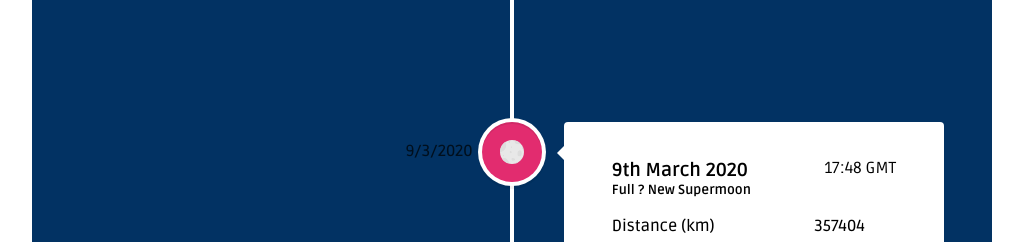
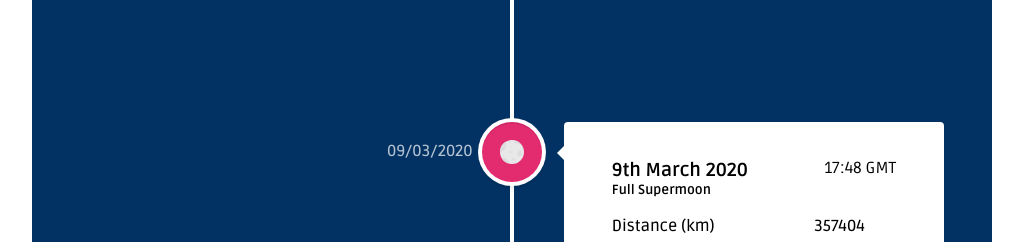
Before and after one commit to amandamcg1/apod, a React (Create React App) app: page /supermoon in a window 1280 px wide. Shown: the part 2860-3102 px from the top of the page, without its empty margins (128-1151 px from the left). Built offline with nearby package versions, Linux system fonts and the light colour scheme; the HTML template or start-up script is replaced by a standard one; a web font is replaced by a local one.

Commit message:
Timeline Full new fix

```diff
--- a/src/components/Supermoon.js
+++ b/src/components/Supermoon.js
@@ -23,6 +23,7 @@ const Supermoon = () => {
         relativeDistance: item.relativeDistance,
         relativeBrightness: item.relativeBrightness,
         eclipse: item.eclipse,
+        type: item.Supermoon,
       })
     })
 
@@ -31,9 +32,13 @@ const Supermoon = () => {
 
   const formatDate = (dateString) => {
     const dateParts = dateString.split('/');
-    const day = dateParts[0];
+    let day = dateParts[0];
     const month = dateParts[1];
     const year = dateParts[2];
+
+    if (day.startsWith('0')) {
+      day = day.substring(1);
+    }
 
     // Convert month from number to its name representation
     const monthNames = ['January', 'February', 'March', 'April', 'May', 'June', 'July', 'August', 'September', 'October', 'November', 'December'];
@@ -260,7 +265,9 @@ In contrast, a full supermoon coincides with the Moon's full phase, making it ap
                     <div>{element.time.split(':').slice(0, 2).join(':')} GMT</div>
                   </div>
 
-                  <h5 className='vertical-timeline-element-subtitle'>Full ? New Supermoon</h5>
+                  <h5 className='vertical-timeline-element-subtitle'>
+                    {element.type == 'Full' ? "Full" : "New"} Supermoon
+                  </h5>
                   <p id='description' style={{ display: 'flex', justifyContent: 'space-between'}}>
                     <div>
                       {element.eclipse ? eclipseType(element.eclipse) : null}
--- a/src/components/Supermoondata.json
+++ b/src/components/Supermoondata.json
@@ -1,150 +1,331 @@
 [
   {
-   "date": "9\/2\/2020",
-   "time": "07:33:00",
+    "date": "09\/02\/2020",
+    "time": "7:33:00",
     "distance": 362479,
     "diameter": 32.97,
     "relativeDistance": 0.955,
-   "relativeBrightness": "1.251\/1.125"
+    "relativeBrightness": "1.251\/1.125",
+    "Supermoon": "Full"
   },
   {
-   "date": "9\/3\/2020",
+    "date": "09\/03\/2020",
     "time": "17:48:00",
     "distance": 357404,
     "diameter": 33.43,
     "relativeDistance": 0.994,
-   "relativeBrightness": "1.292\/1.157 "
+    "relativeBrightness": "1.292\/1.157 ",
+    "Supermoon": "Full"
   },
   {
-   "date": "8\/4\/2020",
-   "time": "02:35:00",
+    "date": "08\/04\/2020",
+    "time": "2:35:00",
     "distance": 357035,
     "diameter": 33.47,
     "relativeDistance": 0.997,
-   "relativeBrightness": "1.296\/1.159"
+    "relativeBrightness": "1.296\/1.159",
+    "Supermoon": "Full"
   },
   {
-   "date": "7\/5\/2020",
+    "date": "07\/05\/2020",
     "time": "10:45:00",
     "distance": 361184,
     "diameter": 33.08,
     "relativeDistance": 0.967,
-   "relativeBrightness": "1.261\/1.133"
+    "relativeBrightness": "1.261\/1.133",
+    "Supermoon": "Full"
   },
   {
-   "date": "28\/3\/2021",
+    "date": "19\/08\/2020",
+    "time": "2:42:00",
+    "distance": 367386,
+    "diameter": 32.53,
+    "relativeDistance": 0.906,
+    "Supermoon": "New"
+  },
+  {
+    "date": "17\/09\/2020",
+    "time": "11:00:00",
+    "distance": 360215,
+    "diameter": 33.17,
+    "relativeDistance": 0.976,
+    "Supermoon": "New"
+  },
+  {
+    "date": "16\/10\/2020",
+    "time": "19:31:00",
+    "distance": 356948,
+    "diameter": 33.48,
+    "relativeDistance": 0.999,
+    "Supermoon": "New"
+  },
+  {
+    "date": "15\/11\/2020",
+    "time": "5:07:00",
+    "distance": 358348,
+    "diameter": 33.35,
+    "relativeDistance": 0.989,
+    "Supermoon": "New"
+  },
+  {
+    "date": "13\/12\/2020",
+    "time": "16:17:00",
+    "eclipse": "t",
+    "distance": 364414,
+    "diameter": 32.79,
+    "relativeDistance": 0.939,
+    "Supermoon": "New"
+  },
+  {
+    "date": "28\/03\/2021",
     "time": "18:48:00",
     "distance": 362170,
     "diameter": 32.99,
     "relativeDistance": 0.959,
-   "relativeBrightness": "1.252\/1.127"
+    "relativeBrightness": "1.252\/1.127",
+    "Supermoon": "Full"
   },
   {
-   "date": "27\/4\/2021",
-   "time": "03:31:00",
+    "date": "11\/04\/2021",
+    "time": "21:15:00",
+    "distance": 359854,
+    "diameter": 33.21,
+    "relativeDistance": 0.978,
+    "Supermoon": "New"
+  },
+  {
+    "date": "12\/04\/2021",
+    "time": "7:43:00",
+    "eclipse": "t",
+    "distance": 356804,
+    "diameter": 33.49,
+    "relativeDistance": "1.000",
+    "Supermoon": "New"
+  },
+  {
+    "date": "27\/04\/2021",
+    "time": "3:31:00",
     "distance": 357615,
     "diameter": 33.41,
     "relativeDistance": 0.995,
-   "relativeBrightness": "1.290\/1.155"
+    "relativeBrightness": "1.290\/1.155",
+    "Supermoon": "Full"
   },
   {
-   "date": "26\/5\/2021",
+    "date": "26\/05\/2021",
     "time": "11:14:00",
     "eclipse": "t",
     "distance": 357462,
     "diameter": 33.43,
     "relativeDistance": 0.997,
-   "relativeBrightness": "1.291\/1.156"
+    "relativeBrightness": "1.291\/1.156",
+    "Supermoon": "Full"
   },
   {
-   "date": "24\/6\/2021",
+    "date": "10\/06\/2021",
+    "time": "11:05:00",
+    "distance": 367084,
+    "diameter": 32.55,
+    "relativeDistance": 0.91,
+    "Supermoon": "New"
+  },
+  {
+    "date": "24\/06\/2021",
     "time": "18:40:00",
     "distance": 361558,
     "diameter": 33.05,
     "relativeDistance": 0.965,
-   "relativeBrightness": "1.257\/1.130"
+    "relativeBrightness": "1.257\/1.130",
+    "Supermoon": "Full"
   },
   {
-   "date": "16\/5\/2022",
-   "time": "04:14:00",
+    "date": "02\/01\/2022",
+    "time": "5:46:00",
+    "distance": 365182,
+    "diameter": 32.72,
+    "relativeDistance": 0.931,
+    "Supermoon": "New"
+  },
+  {
+    "date": "01\/02\/2022",
+    "time": "18:34:00",
+    "distance": 358676,
+    "diameter": 33.32,
+    "relativeDistance": 0.987,
+    "Supermoon": "New"
+  },
+  {
+    "date": "16\/05\/2022",
+    "time": "4:14:00",
     "eclipse": "t",
     "distance": 362127,
     "diameter": 33,
     "relativeDistance": 0.959,
-   "relativeBrightness": "1.252\/1.127"
+    "relativeBrightness": "1.252\/1.127",
+    "Supermoon": "Full"
   },
   {
-   "date": "14\/6\/2022",
+    "date": "14\/06\/2022",
     "time": "11:52:00",
     "distance": 357658,
     "diameter": 33.41,
     "relativeDistance": 0.995,
-   "relativeBrightness": "1.290\/1.155"
+    "relativeBrightness": "1.290\/1.155",
+    "Supermoon": "Full"
   },
   {
-   "date": "13\/7\/2022",
+    "date": "13\/07\/2022",
     "time": "18:37:00",
     "distance": 357418,
     "diameter": 33.43,
     "relativeDistance": 0.997,
-   "relativeBrightness": "1.292\/1.157"
+    "relativeBrightness": "1.292\/1.157",
+    "Supermoon": "Full"
   },
   {
-   "date": "12\/8\/2022",
-   "time": "01:36:00",
+    "date": "12\/08\/2022",
+    "time": "1:36:00",
     "distance": 361409,
     "diameter": 33.06,
     "relativeDistance": 0.965,
-   "relativeBrightness": "1.258\/1.131"
+    "relativeBrightness": "1.258\/1.131",
+    "Supermoon": "Full"
   },
   {
-   "date": "3\/7\/2023",
+    "date": "23\/11\/2022",
+    "time": "22:57:00",
+    "distance": 366161,
+    "diameter": 32.63,
+    "relativeDistance": 0.921,
+    "Supermoon": "New"
+  },
+  {
+    "date": "23\/12\/2022",
+    "time": "10:17:00",
+    "distance": 359083,
+    "diameter": 33.28,
+    "relativeDistance": 0.983,
+    "Supermoon": "New"
+  },
+  {
+    "date": "21\/01\/2023",
+    "time": "20:53:00",
+    "distance": 356571,
+    "diameter": 33.51,
+    "relativeDistance": "1.000",
+    "Supermoon": "New"
+  },
+  {
+    "date": "20\/02\/2023",
+    "time": "7:06:00",
+    "distance": 359065,
+    "diameter": 33.28,
+    "relativeDistance": 0.983,
+    "Supermoon": "New"
+  },
+  {
+    "date": "21\/03\/2023",
+    "time": "17:23:00",
+    "distance": 365979,
+    "diameter": 32.65,
+    "relativeDistance": 0.922,
+    "Supermoon": "New"
+  },
+  {
+    "date": "03\/07\/2023",
     "time": "11:39:00",
     "distance": 361934,
     "diameter": 33.02,
     "relativeDistance": 0.961,
-   "relativeBrightness": "1.254\/1.128"
+    "relativeBrightness": "1.254\/1.128",
+    "Supermoon": "Full"
   },
   {
-   "date": "1\/8\/2023",
+    "date": "01\/08\/2023",
     "time": "18:32:00",
     "distance": 357530,
     "diameter": 33.42,
     "relativeDistance": 0.996,
-   "relativeBrightness": "1.291\/1.156"
+    "relativeBrightness": "1.291\/1.156",
+    "Supermoon": "Full"
   },
   {
-   "date": "31\/8\/2023",
-   "time": "01:35:00",
+    "date": "31\/08\/2023",
+    "time": "1:35:00",
     "distance": 357344,
     "diameter": 33.44,
     "relativeDistance": 0.997,
-   "relativeBrightness": "1.293\/1.157"
+    "relativeBrightness": "1.293\/1.157",
+    "Supermoon": "Full"
   },
   {
-   "date": "29\/9\/2023",
-   "time": "09:58:00",
+    "date": "29\/09\/2023",
+    "time": "9:58:00",
     "distance": 361552,
     "diameter": 33.05,
     "relativeDistance": 0.964,
-   "relativeBrightness": "1.257\/1.130"
+    "relativeBrightness": "1.257\/1.130",
+    "Supermoon": "Full"
   },
   {
-   "date": "19\/8\/2024",
+    "date": "11\/01\/2024",
+    "time": "11:57:00",
+    "distance": 365204,
+    "diameter": 32.72,
+    "relativeDistance": 0.931,
+    "Supermoon": "New"
+  },
+  {
+    "date": "09\/02\/2024",
+    "time": "22:59:00",
+    "distance": 358745,
+    "diameter": 33.31,
+    "relativeDistance": 0.986,
+    "Supermoon": "New"
+  },
+  {
+    "date": "10\/03\/2024",
+    "time": "9:00:00",
+    "distance": 356900,
+    "diameter": 33.48,
+    "relativeDistance": "1.000",
+    "Supermoon": "New"
+  },
+  {
+    "date": "08\/04\/2024",
+    "time": "18:21:00",
+    "eclipse": "t",
+    "distance": 359810,
+    "diameter": 33.21,
+    "relativeDistance": 0.979,
+    "Supermoon": "New"
+  },
+  {
+    "date": "08\/05\/2024",
+    "time": "3:22:00",
+    "distance": 366739,
+    "diameter": 32.58,
+    "relativeDistance": 0.914,
+    "Supermoon": "New"
+  },
+  {
+    "date": "19\/08\/2024",
     "time": "18:26:00",
     "distance": 361970,
     "diameter": 33.01,
     "relativeDistance": 0.961,
-   "relativeBrightness": "1.254\/1.128"
+    "relativeBrightness": "1.254\/1.128",
+    "Supermoon": "Full"
   },
   {
-   "date": "18\/9\/2024",
-   "time": "02:34:00",
+    "date": "18\/09\/2024",
+    "time": "2:34:00",
     "eclipse": "p",
     "distance": 357486,
     "diameter": 33.43,
     "relativeDistance": 0.996,
-   "relativeBrightness": "1.291\/1.156"
+    "relativeBrightness": "1.291\/1.156",
+    "Supermoon": "Full"
   },
   {
     "date": "17\/10\/2024",
@@ -152,7 +333,8 @@
     "distance": 357364,
     "diameter": 33.44,
     "relativeDistance": 0.996,
-   "relativeBrightness": "1.292\/1.157"
+    "relativeBrightness": "1.292\/1.157",
+    "Supermoon": "Full"
   },
   {
     "date": "15\/11\/2024",
@@ -160,39 +342,126 @@
     "distance": 361867,
     "diameter": 33.02,
     "relativeDistance": 0.961,
-   "relativeBrightness": "1.254\/1.128"
+    "relativeBrightness": "1.254\/1.128",
+    "Supermoon": "Full"
   },
   {
-   "date": "7\/10\/2025",
-   "time": "03:48:00",
+    "date": "28\/02\/2025",
+    "time": "0:45:00",
+    "distance": 364692,
+    "diameter": 32.77,
+    "relativeDistance": 0.936,
+    "Supermoon": "New"
+  },
+  {
+    "date": "29\/03\/2025",
+    "time": "10:58:00",
+    "eclipse": "p",
+    "distance": 358693,
+    "diameter": 33.31,
+    "relativeDistance": 0.988,
+    "Supermoon": "New"
+  },
+  {
+    "date": "27\/04\/2025",
+    "time": "19:31:00",
+    "distance": 357141,
+    "diameter": 33.46,
+    "relativeDistance": "1.000",
+    "Supermoon": "New"
+  },
+  {
+    "date": "27\/05\/2025",
+    "time": "3:02:00",
+    "distance": 360044,
+    "diameter": 33.19,
+    "relativeDistance": 0.978,
+    "Supermoon": "New"
+  },
+  {
+    "date": "25\/06\/2025",
+    "time": "10:31:00",
+    "distance": 366786,
+    "diameter": 32.58,
+    "relativeDistance": 0.913,
+    "Supermoon": "New"
+  },
+  {
+    "date": "07\/10\/2025",
+    "time": "3:48:00",
     "distance": 361458,
     "diameter": 33.06,
     "relativeDistance": 0.964,
-   "relativeBrightness": "1.259\/1.131"
+    "relativeBrightness": "1.259\/1.131",
+    "Supermoon": "Full"
   },
   {
-   "date": "5\/11\/2025",
+    "date": "05\/11\/2025",
     "time": "13:19:00",
     "distance": 356980,
     "diameter": 33.47,
     "relativeDistance": 0.997,
-   "relativeBrightness": "1.296\/1.160"
+    "relativeBrightness": "1.296\/1.160",
+    "Supermoon": "Full"
   },
   {
-   "date": "4\/12\/2025",
+    "date": "04\/12\/2025",
     "time": "23:14:00",
     "distance": 357219,
     "diameter": 33.45,
     "relativeDistance": 0.995,
-   "relativeBrightness": "1.294\/1.158"
+    "relativeBrightness": "1.294\/1.158",
+    "Supermoon": "Full"
   },
   {
-   "date": "3\/1\/2026",
+    "date": "03\/01\/2026",
     "time": "10:03:00",
     "distance": 362312,
     "diameter": 32.98,
     "relativeDistance": 0.956,
-   "relativeBrightness": "1.252\/1.126"
+    "relativeBrightness": "1.252\/1.126",
+    "Supermoon": "Full"
+  },
+  {
+    "date": "17\/04\/2026",
+    "time": "11:52:00",
+    "distance": 364194,
+    "diameter": 32.81,
+    "relativeDistance": 0.941,
+    "Supermoon": "New"
+  },
+  {
+    "date": "16\/05\/2026",
+    "time": "20:01:00",
+    "distance": 358594,
+    "diameter": 33.32,
+    "relativeDistance": 0.989,
+    "Supermoon": "New"
+  },
+  {
+    "date": "15\/06\/2026",
+    "time": "2:54:00",
+    "distance": 357221,
+    "diameter": 33.45,
+    "relativeDistance": "1.000",
+    "Supermoon": "New"
+  },
+  {
+    "date": "14\/07\/2026",
+    "time": "9:44:00",
+    "distance": 360154,
+    "diameter": 33.18,
+    "relativeDistance": 0.978,
+    "Supermoon": "New"
+  },
+  {
+    "date": "12\/08\/2026",
+    "time": "17:37:00",
+    "eclipse": "t",
+    "distance": 366958,
+    "diameter": 32.56,
+    "relativeDistance": 0.911,
+    "Supermoon": "New"
   },
   {
     "date": "24\/11\/2026",
@@ -200,63 +469,153 @@
     "distance": 360768,
     "diameter": 33.12,
     "relativeDistance": 0.969,
-   "relativeBrightness": "1.264\/1.135"
+    "relativeBrightness": "1.264\/1.135",
+    "Supermoon": "Full"
   },
   {
     "date": "24\/12\/2026",
-   "time": "01:28:00",
+    "time": "1:28:00",
     "distance": 356740,
     "diameter": 33.5,
     "relativeDistance": 0.998,
-   "relativeBrightness": "1.298\/1.161"
+    "relativeBrightness": "1.298\/1.161",
+    "Supermoon": "Full"
   },
   {
-   "date": "22\/1\/2027",
+    "date": "22\/01\/2027",
     "time": "12:17:00",
     "distance": "357644 m",
     "diameter": 33.41,
     "relativeDistance": 0.993,
-   "relativeBrightness": "1.290\/1.155"
+    "relativeBrightness": "1.290\/1.155",
+    "Supermoon": "Full"
   },
   {
-   "date": "20\/2\/2027",
+    "date": "20\/02\/2027",
     "time": "23:24:00",
     "eclipse": "n",
     "distance": 363306,
     "diameter": 32.89,
     "relativeDistance": 0.948,
-   "relativeBrightness": "1.244\/1.119"
+    "relativeBrightness": "1.244\/1.119",
+    "Supermoon": "Full"
   },
   {
-   "date": "12\/1\/2028",
-   "time": "04:03:00",
+    "date": "04\/06\/2027",
+    "time": "19:40:00",
+    "distance": 364258,
+    "diameter": 32.8,
+    "relativeDistance": 0.941,
+    "Supermoon": "New"
+  },
+  {
+    "date": "04\/07\/2027",
+    "time": "3:02:00",
+    "distance": 358805,
+    "diameter": 33.3,
+    "relativeDistance": 0.989,
+    "Supermoon": "New"
+  },
+  {
+    "date": "02\/08\/2027",
+    "time": "10:05:00",
+    "eclipse": "t",
+    "distance": 357387,
+    "diameter": 33.44,
+    "relativeDistance": 0.999,
+    "Supermoon": "New"
+  },
+  {
+    "date": "31\/08\/2027",
+    "time": "17:41:00",
+    "distance": 360264,
+    "diameter": 33.17,
+    "relativeDistance": 0.977,
+    "Supermoon": "New"
+  },
+  {
+    "date": "30\/09\/2027",
+    "time": "2:36:00",
+    "distance": 367134,
+    "diameter": 32.55,
+    "relativeDistance": 0.91,
+    "Supermoon": "New"
+  },
+  {
+    "date": "12\/01\/2028",
+    "time": "4:03:00",
     "distance": 360266,
     "diameter": 33.17,
     "relativeDistance": 0.974,
-   "relativeBrightness": "1.268\/1.138"
+    "relativeBrightness": "1.268\/1.138",
+    "Supermoon": "Full"
   },
   {
-   "date": "10\/2\/2028",
+    "date": "10\/02\/2028",
     "time": "15:04:00",
     "distance": 356720,
     "diameter": 33.5,
     "relativeDistance": 0.999,
-   "relativeBrightness": "1.298\/1.161"
+    "relativeBrightness": "1.298\/1.161",
+    "Supermoon": "Full"
   },
   {
-   "date": "11\/3\/2028",
-   "time": "01:06:00",
+    "date": "11\/03\/2028",
+    "time": "1:06:00",
     "distance": 358074,
     "diameter": 33.37,
     "relativeDistance": 0.99,
-   "relativeBrightness": "1.286\/1.152"
+    "relativeBrightness": "1.286\/1.152",
+    "Supermoon": "Full"
   },
   {
-   "date": "9\/4\/2028",
+    "date": "09\/04\/2028",
     "time": "10:27:00",
     "distance": 363867,
     "diameter": 32.84,
     "relativeDistance": 0.943,
-   "relativeBrightness": "1.239\/1.116"
+    "relativeBrightness": "1.239\/1.116",
+    "Supermoon": "Full"
+  },
+  {
+    "date": "22\/07\/2028",
+    "time": "3:02:00",
+    "eclipse": "t",
+    "distance": 364205,
+    "diameter": 32.81,
+    "relativeDistance": 0.941,
+    "Supermoon": "New"
+  },
+  {
+    "date": "20\/08\/2028",
+    "time": "10:44:00",
+    "distance": 358581,
+    "diameter": 33.32,
+    "relativeDistance": 0.989,
+    "Supermoon": "New"
+  },
+  {
+    "date": "18\/09\/2028",
+    "time": "18:24:00",
+    "distance": 357076,
+    "diameter": 33.46,
+    "relativeDistance": 0.999,
+    "Supermoon": "New"
+  },
+  {
+    "date": "18\/10\/2028",
+    "time": "2:57:00",
+    "distance": 360108,
+    "diameter": 33.18,
+    "relativeDistance": 0.976,
+    "Supermoon": "New"
+  },
+  {
+    "date": "16\/11\/2028",
+    "time": "13:18:00",
+    "distance": 367419,
+    "diameter": 32.52,
+    "relativeDistance": 0.907,
+    "Supermoon": "New"
   }
   ]
--- a/src/components/supermoon.css
+++ b/src/components/supermoon.css
@@ -81,7 +81,7 @@ h3 {
   .vertical-timeline-element-date {
     display: block !important;
     float: none !important;
-    color: black;
+    color: white;
   }
 }
 
```
Lines whose indentation alone changed are shown as unchanged.
